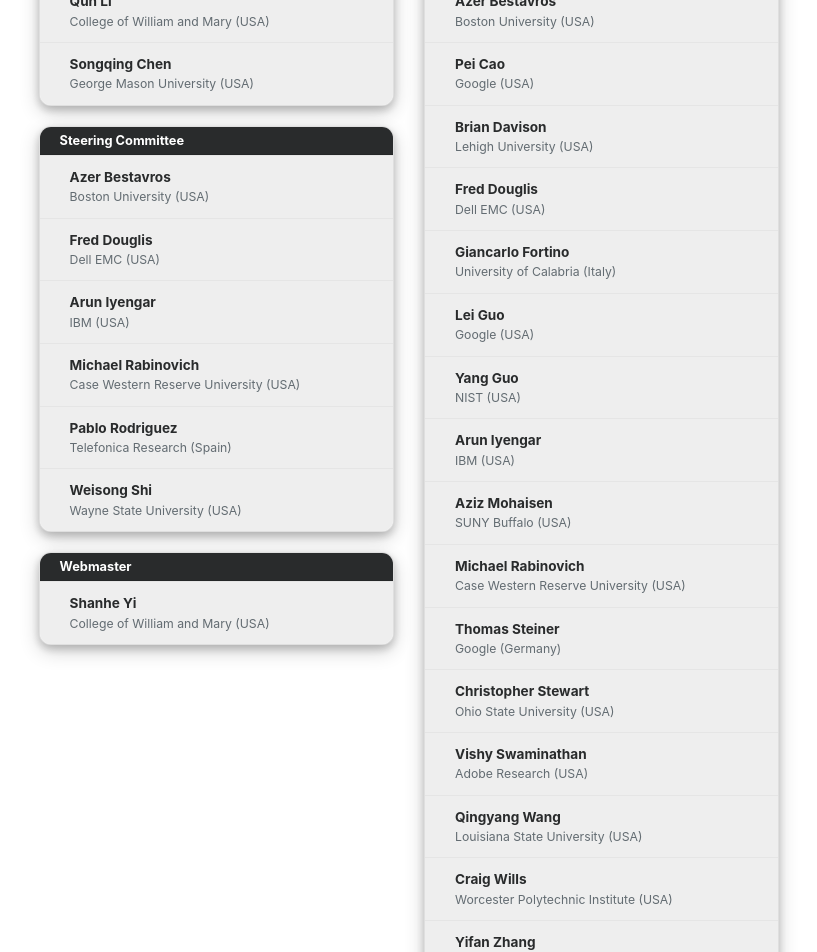
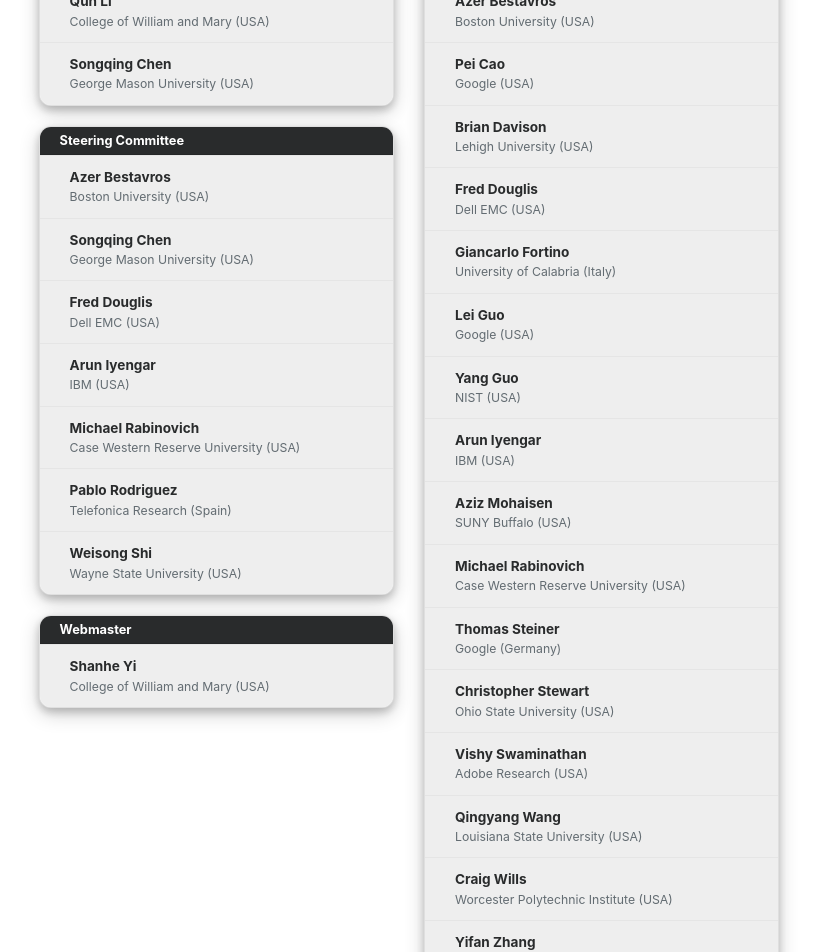
Before and after one commit to hotweb2017/hotweb2017.github.io, a Jekyll site: the page built from organization.html, in a window 1280 px wide. Shown: the part 392-1344 px from the top of the page, without its empty margins (231-1048 px from the left). Built offline with Jekyll 4.4.1, drawn with Linux system fonts in a browser that asks for light colours; nearby versions of some CDN libraries.

Commit message:
update committees

```diff
--- a/_data/conference.yml
+++ b/_data/conference.yml
@@ -104,6 +104,9 @@
   - name: Azer Bestavros
     org: Boston University (USA)
     homepage: http://azer.bestavros.net/
+  - name: Songqing Chen
+    org: George Mason University (USA)
+    homepage: http://www.cs.gmu.edu/~sqchen/
   - name: Fred Douglis
     org: Dell EMC (USA)
     homepage: http://www.douglis.org/fred/
```
